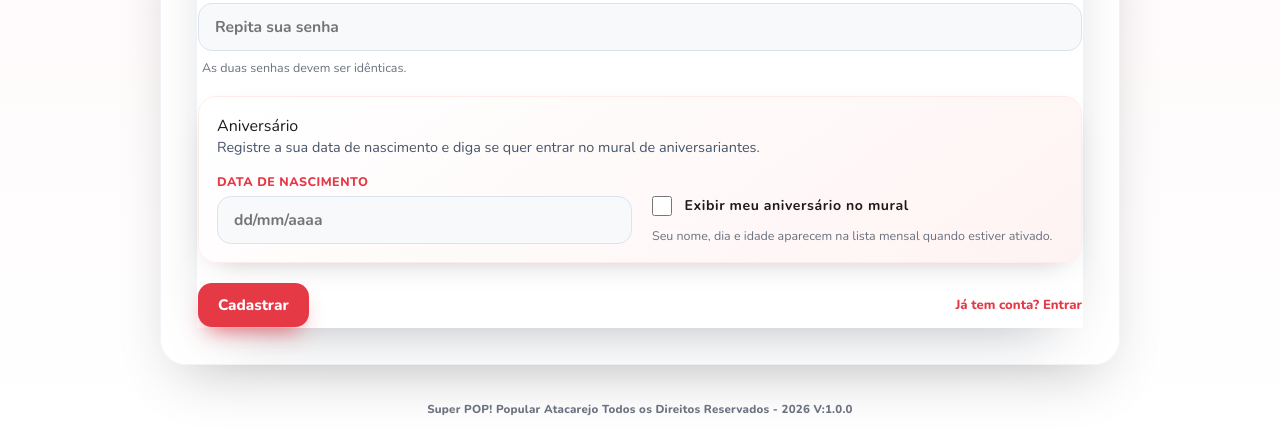
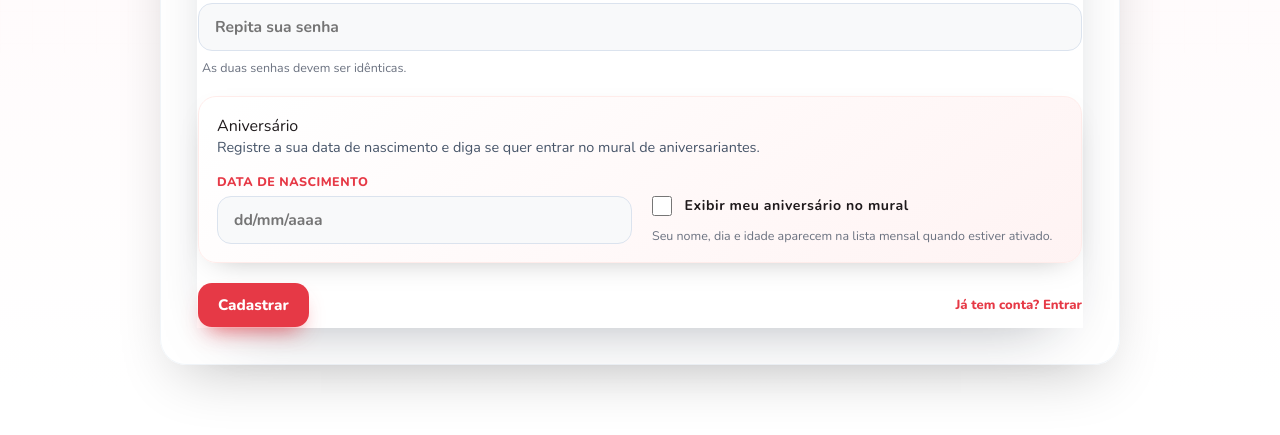
Before and after one commit to PopularAtacarejo/SuperPOP, a plain HTML site: page cadastro.html in a window 1280 px wide. Shown: the part 533-968 px from the top of the page. After the commit the page ends 922 px from the top, so only its background shows below. Drawn offline with nearby package versions, Linux system fonts and the light colour scheme.

Commit message:
Add files via upload

```diff
--- a/cadastro.html
+++ b/cadastro.html
@@ -44,16 +44,6 @@
     align-items: center;
     justify-content: center;
     padding: 24px 12px;
-    position: relative;
-    z-index: 1;
-  }
-  .site-footer {
-    padding: 12px 16px 18px;
-    text-align: center;
-    color: var(--muted);
-    font-size: 0.72rem;
-    font-weight: 800;
-    letter-spacing: 0.02em;
     position: relative;
     z-index: 1;
   }
@@ -517,8 +507,6 @@
     </form>
   </section>
 </main>
-<footer class="site-footer">Super POP! Popular Atacarejo Todos os Direitos Reservados - 2026 V:1.0.0</footer>
-
 <script>
   document.addEventListener("DOMContentLoaded", function () {
     const form = document.getElementById("cadastroForm");
```
Also changed, not shown: index.html (+0 -4 lines), login.html (+0 -4 lines).
